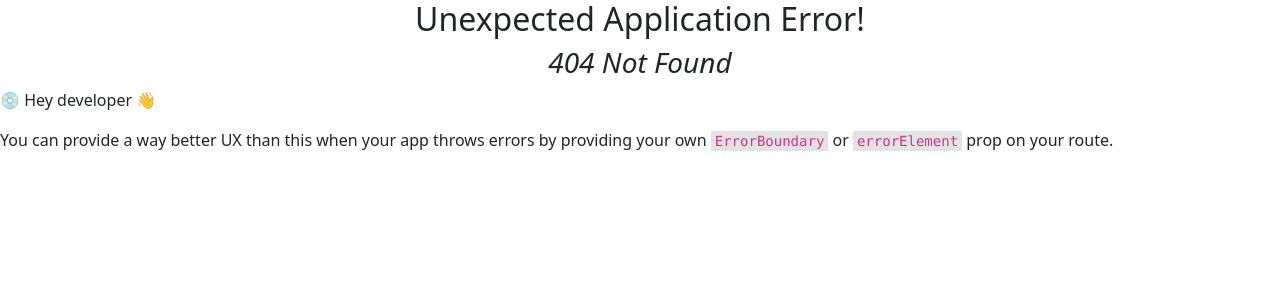
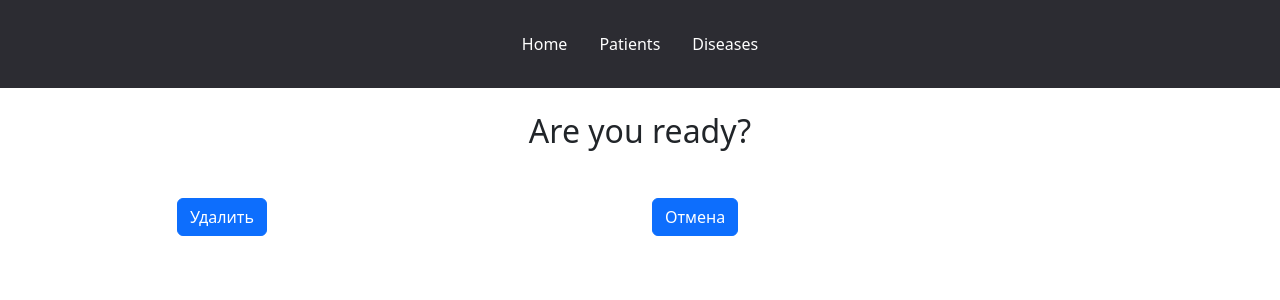
Before and after one commit to VolodyaChvey/DatabaseOfPatients, a React (Create React App) app in the folder Patients/client/: page /patients/1/delete in a window 1280 px wide. Before the commit this address had no page. Shown: the top 300 px of the page. Built offline with nearby package versions, Linux system fonts and the light colour scheme.

Commit message:
atwork22.02

```diff
--- a/Patients/client/src/App.js
+++ b/Patients/client/src/App.js
@@ -9,6 +9,7 @@ import { Patients, patientsLoader } from './Pages/Patients';
 import ErrorPage from './Pages/ErrorPage';
 import {AddPatient, newPatientAction} from "./Pages/AddPatient";
 import { EditPatient, updatePatientAction } from "./Pages/EditPatient";
+import DeletePatient from "./Pages/DeletePatient";
 
 const router = createBrowserRouter(
   createRoutesFromElements(
@@ -18,6 +19,7 @@ const router = createBrowserRouter(
       <Route path="patients/:id" element={<SinglePatient />} loader={patientLoader} />
       <Route path="patients/new" element={<AddPatient/>} action={newPatientAction}/>
       <Route path="patients/:id/edit" element={<EditPatient/>} action={updatePatientAction} loader={patientLoader}/>
+      <Route path="patients/:id/delete" element={<DeletePatient/>}/>
     </Route>
   )
 )
--- /dev/null
+++ b/Patients/client/src/Pages/DeletePatient.jsx
@@ -0,0 +1,26 @@
+import { useNavigate, useParams } from "react-router-dom"
+import TwoButtons from "../Components/TwoButtons";
+
+export default function DeletePatient() {
+    const { id } = useParams();
+    const navigate = useNavigate();
+    return (
+        <>
+            <h2 className="mb-5">Are you ready?</h2>
+            <TwoButtons
+                oneLabel={"Удалить"}
+                oneOnClick={() => removePatient(id, navigate)}
+                twoLabel={"Отмена"}
+                twoOnClick={() => navigate('/patients', { replace: true })} />
+        </>
+    )
+}
+
+async function removePatient(id, navigate) {
+    try {
+        await fetch(`http://localhost:8080/patients/${id}`, {
+            method: 'DELETE'
+        })
+        navigate('/patients', { replace: true })
+    } catch (e) { }
+}
--- a/Patients/client/src/Pages/SinglePatient.jsx
+++ b/Patients/client/src/Pages/SinglePatient.jsx
@@ -16,7 +16,7 @@ function SinglePatient() {
         ))}
         <TwoButtons
           oneLabel={"Удалить"}
-          oneOnClick
+          oneOnClick={()=>navigate(`/patients/${patient.id}/delete`)}
           twoLabel={"Корректировать"}
           twoOnClick={() =>
             navigate(`/patients/${patient.id}/edit`)}
```
Also changed, not shown: Patients/client/src/Pages/Diseases.jsx (added, +13 -0 lines).
